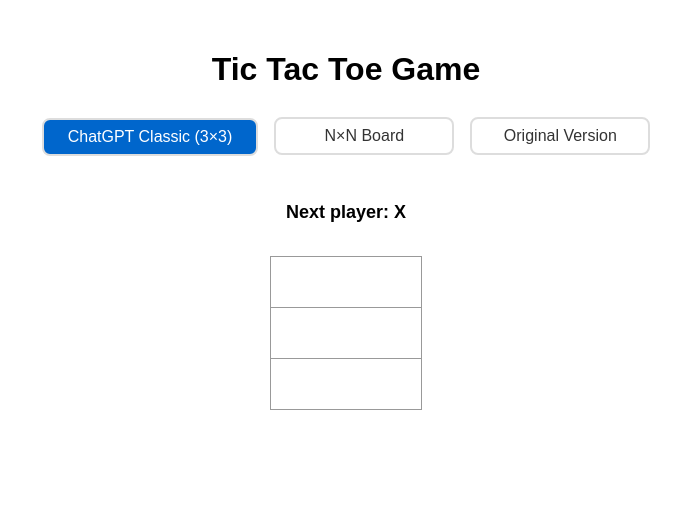
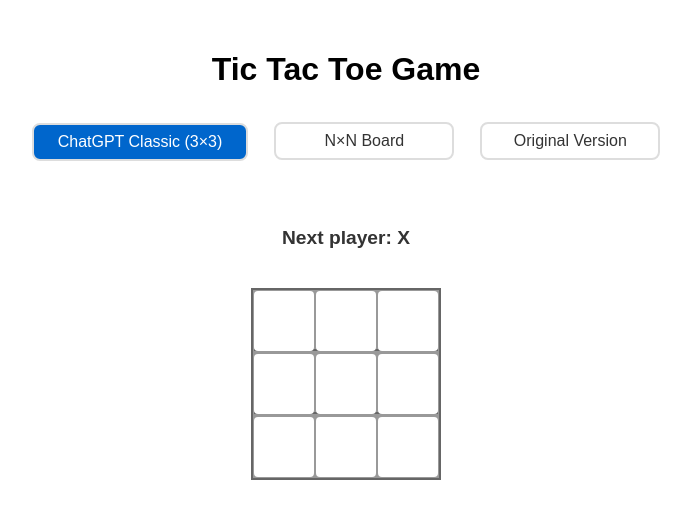
Before and after one commit to PetrusHandoko/react-sample, a React (Create React App) app: page / in a window 1280 px wide. Shown: the top 518 px of the page, without its empty margins (294-985 px from the left). Built offline with nearby package versions, Linux system fonts and the light colour scheme.

Commit message:
fixed the grid problem

```diff
--- a/src/components/games/OriginalGame.js
+++ b/src/components/games/OriginalGame.js
@@ -1,5 +1,5 @@
 import React, { useState } from 'react';
-import '../../styles/ClassicGame.css';
+import '../../styles/OriginalGame.css';
 import { calculateWinner, findForcedMove } from '../../utils/gameLogic';
 
 
@@ -203,13 +203,14 @@
 
   return (
     <>
-      <div>
-        <span align="left" valign="top">
+      <div className="game-container">
+        <div className="sidebar">
           <AboutPage/>
           <Profile/>
-        </span>
-        <span align="left" valign="top">
-			<h2> Tic tac Toe</h2>
+        </div>
+        <div className="main-content">
+          <h2>Tic tac Toe</h2>
+          <div className="game-board">
             <div className="board-row">
               <Square value={squares[0]} onSquareClick={() => handleClick(0)} />
               <Square value={squares[1]} onSquareClick={() => handleClick(1)} />
@@ -225,7 +226,8 @@
               <Square value={squares[7]} onSquareClick={() => handleClick(7)} />
               <Square value={squares[8]} onSquareClick={() => handleClick(8)} />
             </div>
-        </span>
+          </div>
+        </div>
       </div>
       <br/>
       <div>
--- a/src/styles/ClassicGame.css
+++ b/src/styles/ClassicGame.css
@@ -14,32 +14,54 @@
   padding: 20px;
 }
 
+.game {
+  display: flex;
+  flex-direction: column;
+  align-items: center;
+  padding: 20px;
+}
+
 .board {
   display: inline-block;
+  background: #fff;
+  border: 2px solid #666;
   margin: 20px auto;
+}
+
+.board-row {
+  height: 60px;
+  display: flex;
+}
+
+.board-row:not(:last-child) {
+  border-bottom: 2px solid #666;
 }
 
 .status {
   font-size: 1.5rem;
   font-weight: bold;
   margin-bottom: 20px;
+  color: #333;
 }
 
 .square {
+  width: 60px;
+  height: 60px;
   background: #fff;
-  border: 2px solid #999;
-  float: left;
-  font-size: 24px;
+  border: none;
+  border-right: 2px solid #666;
+  font-size: 28px;
   font-weight: bold;
-  line-height: 34px;
-  height: 60px;
-  margin-right: -2px;
-  margin-top: -2px;
+  line-height: 60px;
+  margin: 0;
   padding: 0;
   text-align: center;
-  width: 60px;
   cursor: pointer;
-  transition: all 0.3s ease;
+  transition: background-color 0.2s ease;
+}
+
+.square:last-child {
+  border-right: none;
 }
 
 .square:hover {
--- /dev/null
+++ b/src/styles/OriginalGame.css
@@ -0,0 +1,95 @@
+.game-board {
+  display: inline-block;
+  margin: 20px 0;
+  background: #666;
+  padding: 2px;
+}
+
+.board-row {
+  display: flex;
+  gap: 2px;
+  margin-bottom: 2px;
+}
+
+.board-row:last-child {
+  margin-bottom: 0;
+}
+
+.square {
+  width: 60px;
+  height: 60px;
+  background: #fff;
+  border: none;
+  font-size: 28px;
+  font-weight: bold;
+  line-height: 60px;
+  padding: 0;
+  text-align: center;
+  cursor: pointer;
+  transition: background-color 0.2s ease;
+  display: flex;
+  align-items: center;
+  justify-content: center;
+  position: relative;
+}
+
+.square:hover {
+  background: #f0f0f0;
+}
+
+/* Make squares equal size */
+.square:before {
+  content: "";
+  display: block;
+  padding-top: 100%;
+}
+
+.square:hover {
+  background: #f0f0f0;
+}
+
+.status {
+  font-size: 1.2rem;
+  margin: 15px 0;
+  color: #333;
+}
+
+.game-container {
+  display: flex;
+  gap: 20px;
+  padding: 20px;
+  max-width: 1200px;
+  margin: 0 auto;
+}
+
+.sidebar {
+  flex: 0 0 200px;
+}
+
+.main-content {
+  flex: 1;
+  max-width: 600px;
+}
+
+/* Control styles */
+button {
+  margin: 5px;
+  padding: 8px 16px;
+  font-size: 1rem;
+  cursor: pointer;
+  background: #fff;
+  border: 2px solid #666;
+  border-radius: 4px;
+}
+
+button:hover {
+  background: #f0f0f0;
+}
+
+input[type="checkbox"] {
+  margin-right: 5px;
+}
+
+label {
+  margin-right: 15px;
+}
```
Lines whose indentation alone changed are shown as unchanged.
